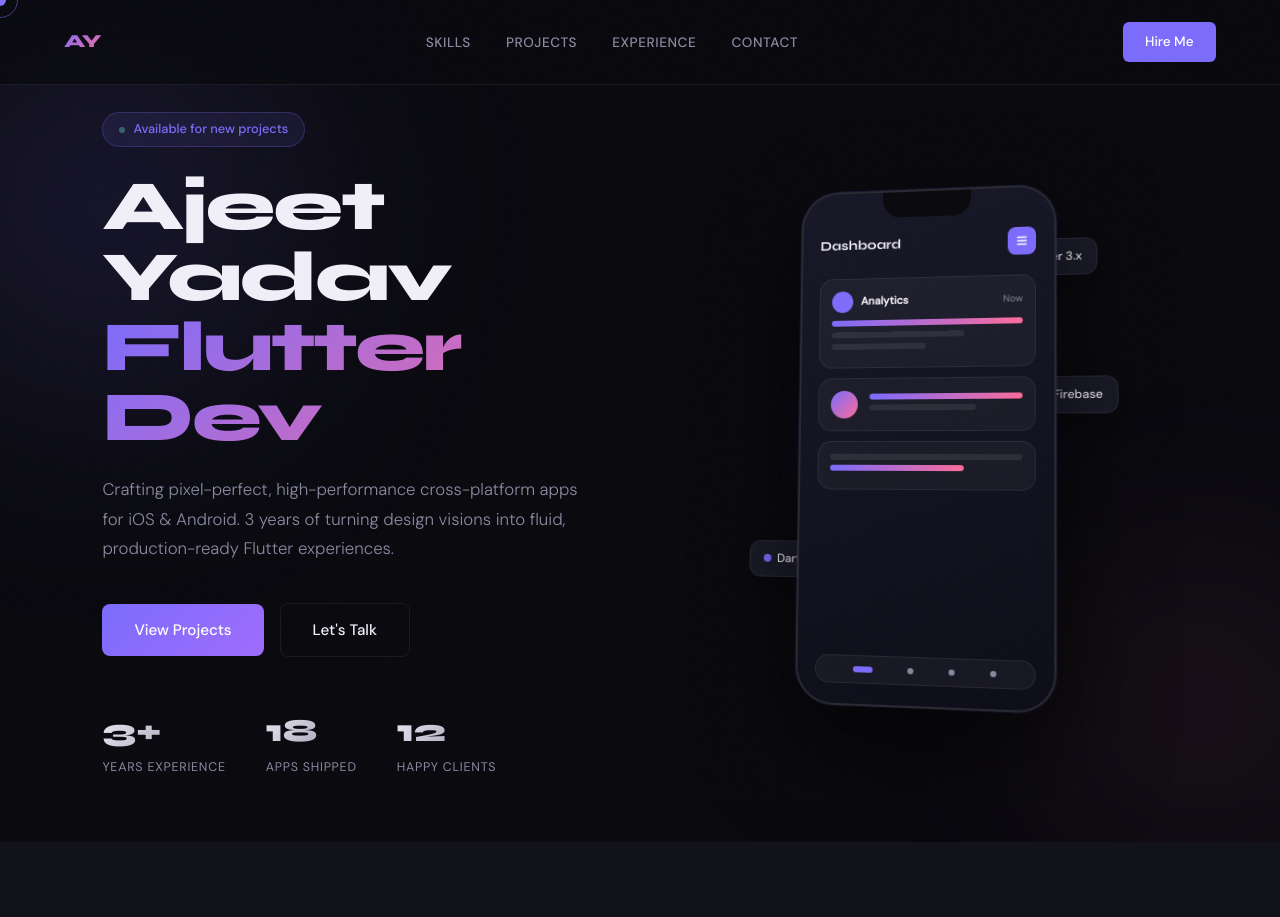
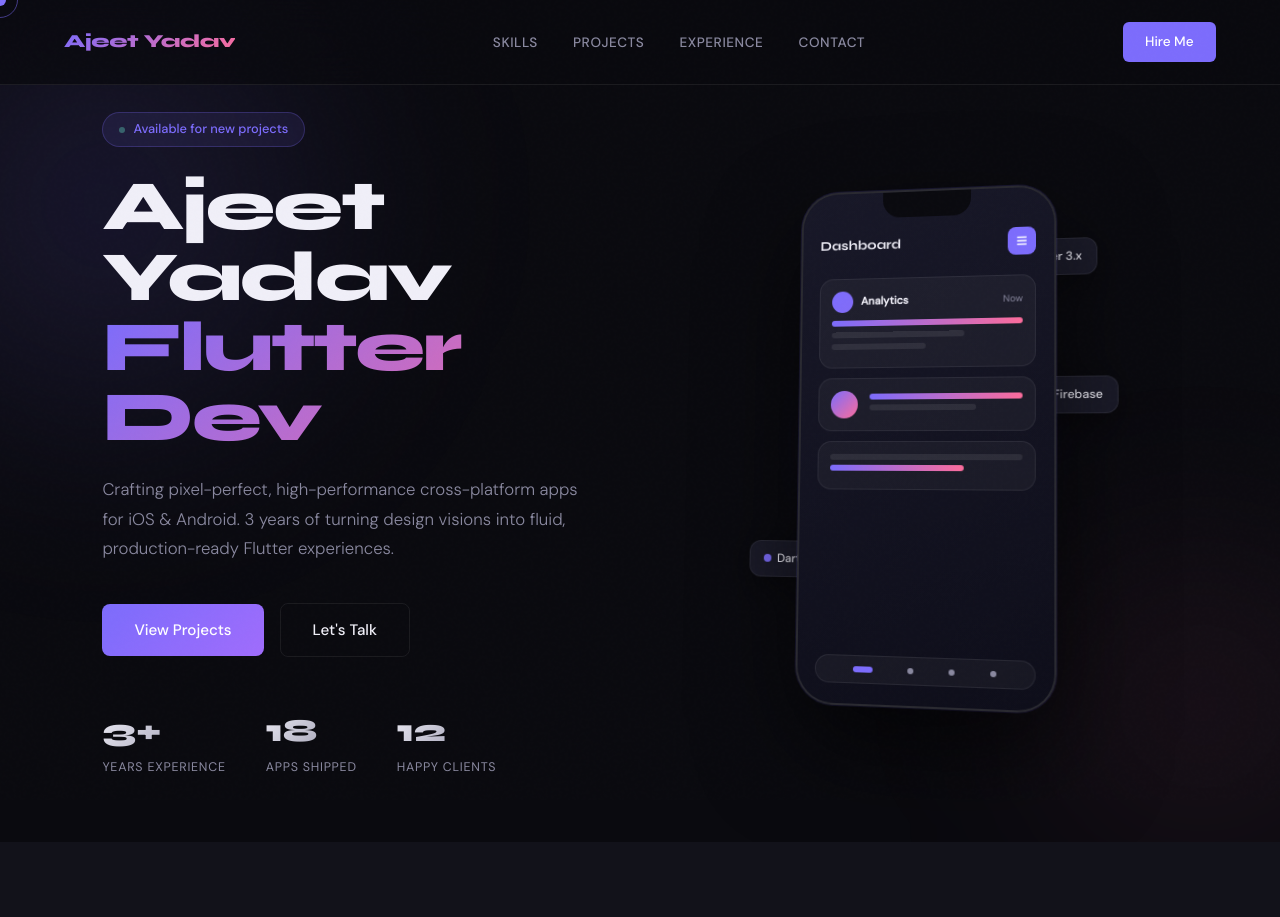
Before and after one commit to Ajeet29599/Portfolio, a plain HTML site: page index.html in a window 1280 px wide. Shown: the top 917 px of the page. Drawn offline with Linux system fonts and the light colour scheme.

Commit message:
Text changed

```diff
--- a/index.html
+++ b/index.html
@@ -28,7 +28,7 @@
        NAVIGATION
        ══════════════════════════ -->
         <nav>
-            <div class="nav-logo">AY</div>
+            <div class="nav-logo">Ajeet Yadav</div>
             <ul class="nav-links">
                 <li><a href="#skills">Skills</a></li>
                 <li><a href="#projects">Projects</a></li>
```
